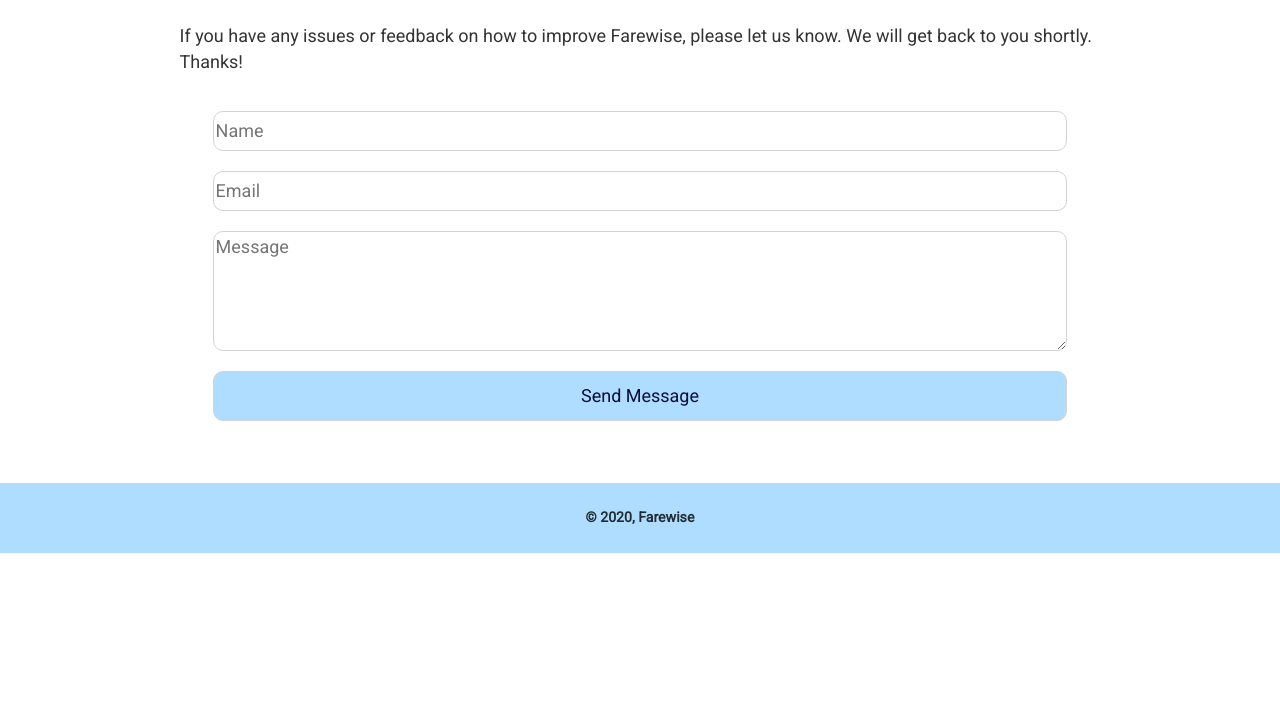
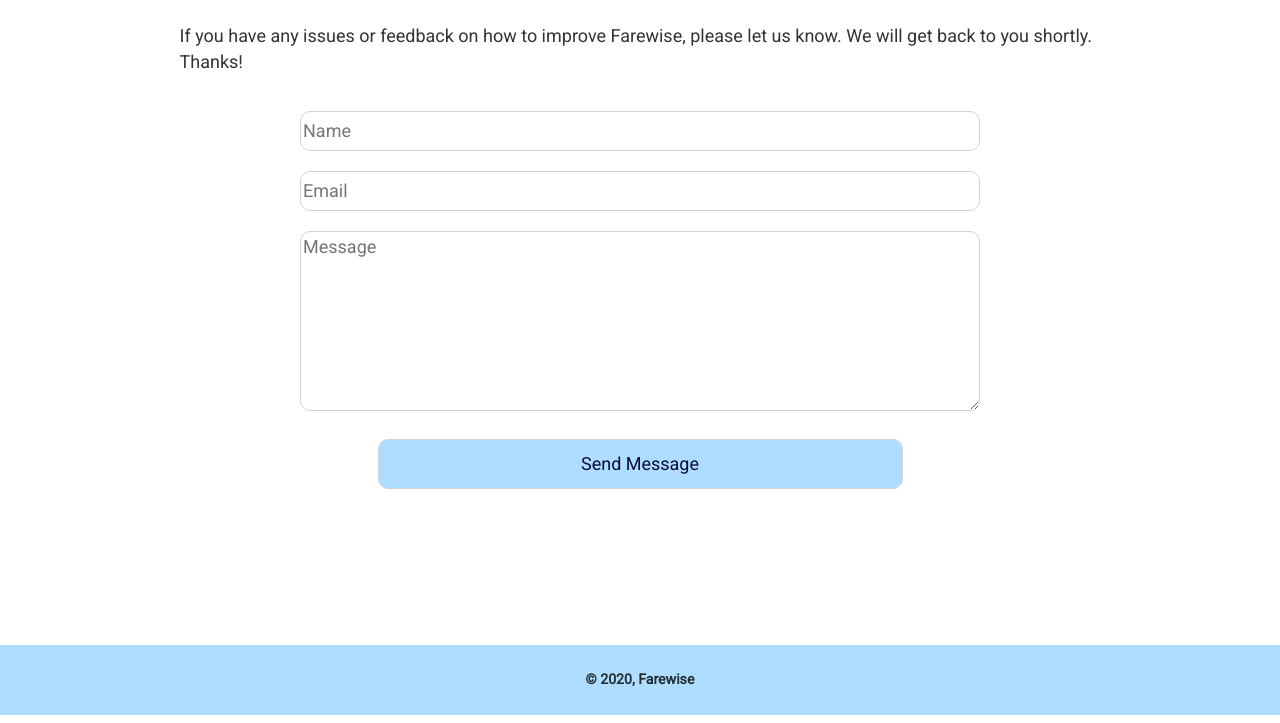
Before and after one commit to mfelix5/fn-marketing, a Gatsby site: page /contact in a window 1280 px wide. Shown: the part 77-800 px from the top of the page. Built offline with nearby package versions, Linux system fonts and the light colour scheme; Gatsby itself is replaced by a stand-in of ours.

Commit message:
Update form layout and styling

```diff
--- a/src/components/layout.js
+++ b/src/components/layout.js
@@ -24,6 +24,7 @@ const Layout = ({ children }) => {
         style={{
           margin: `0 auto`,
           maxWidth: `960px`,
+          minHeight: `81vh`,
         }}
       >
         <main>{children}</main>
@@ -36,6 +37,7 @@ const Layout = ({ children }) => {
             width: `100%`,
             alignItems: `center`,
             backgroundColor: Colors.secondary,
+            // backgroundColor: `#FFEED9`,
             height: 70
           }}
         >
--- a/src/pages/contact.css
+++ b/src/pages/contact.css
@@ -1,16 +1,23 @@
 .page-container {
+  display: flex;
+  flex-direction: column;
+  align-items: center;
   width: 100%;
+  min-height: 81vh;
   max-width: 960px;
   background-color: white;
   padding: 1.45rem 1.0875rem;
+}
+
+form {
+  width: 100%;
+  max-width: 700px;
 }
 
 .field-container {
   display: flex;
   flex-direction: column;
   border-radius: 10px;
-  width: 95%;
-  margin: auto;
 }
 
 .form-field {
@@ -24,5 +31,5 @@ textarea {
   margin: 10px;
   border: 1px solid lightgray;
   border-radius: 10px;
-  height: 120px;
+  height: 180px;
 }
--- a/src/pages/contact.js
+++ b/src/pages/contact.js
@@ -29,8 +29,12 @@ const ContactPage = () => (
             value="Send Message"
             style={{
               height: `50px`,
+              width: `75%`,
+              margin: `1rem auto`,
               backgroundColor: Colors.secondary,
-              color: Colors.primary
+              // border: `2px solid #4CAF50`,
+              color: Colors.primary,
+              cursor: `pointer`
             }}
            />
         </div>
```
